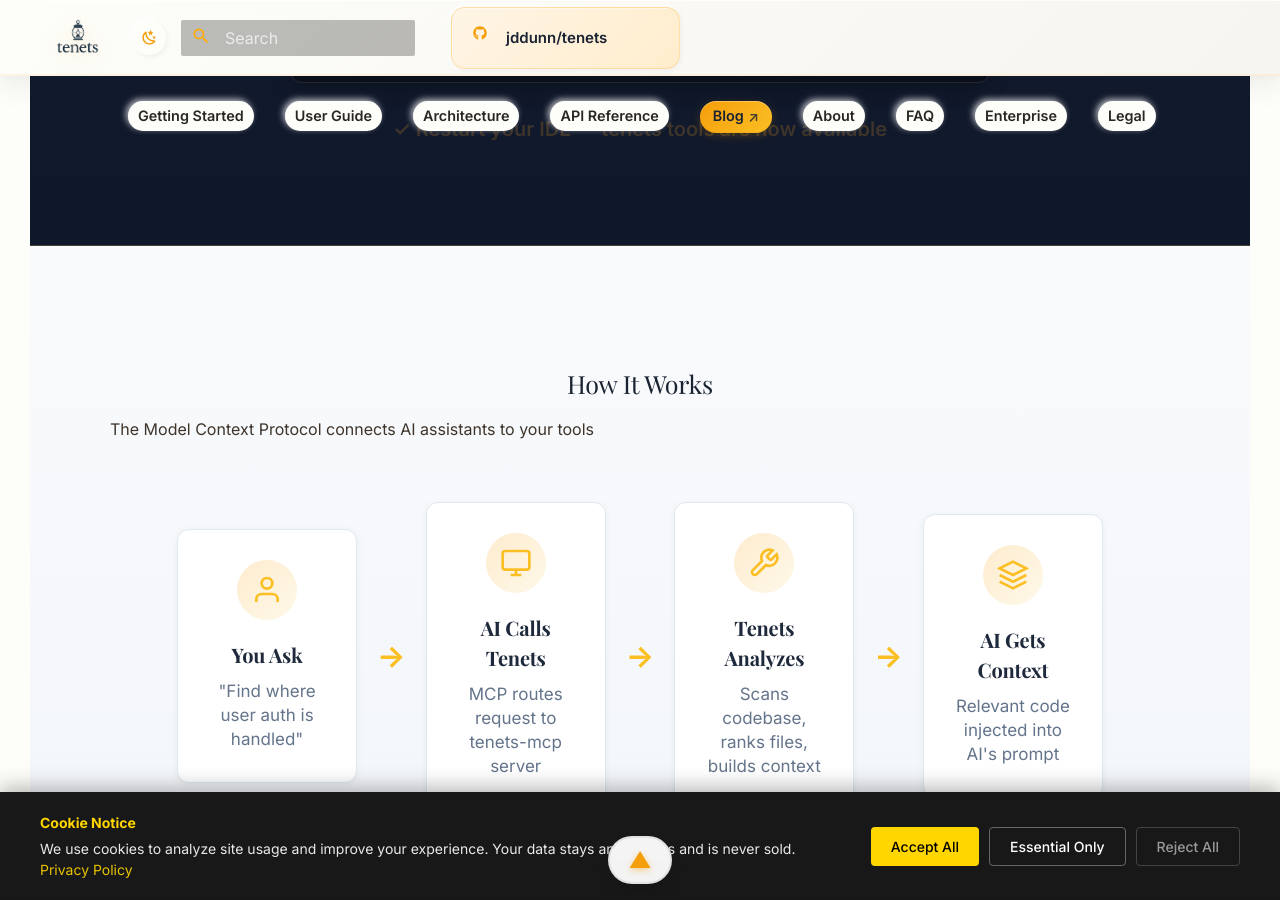
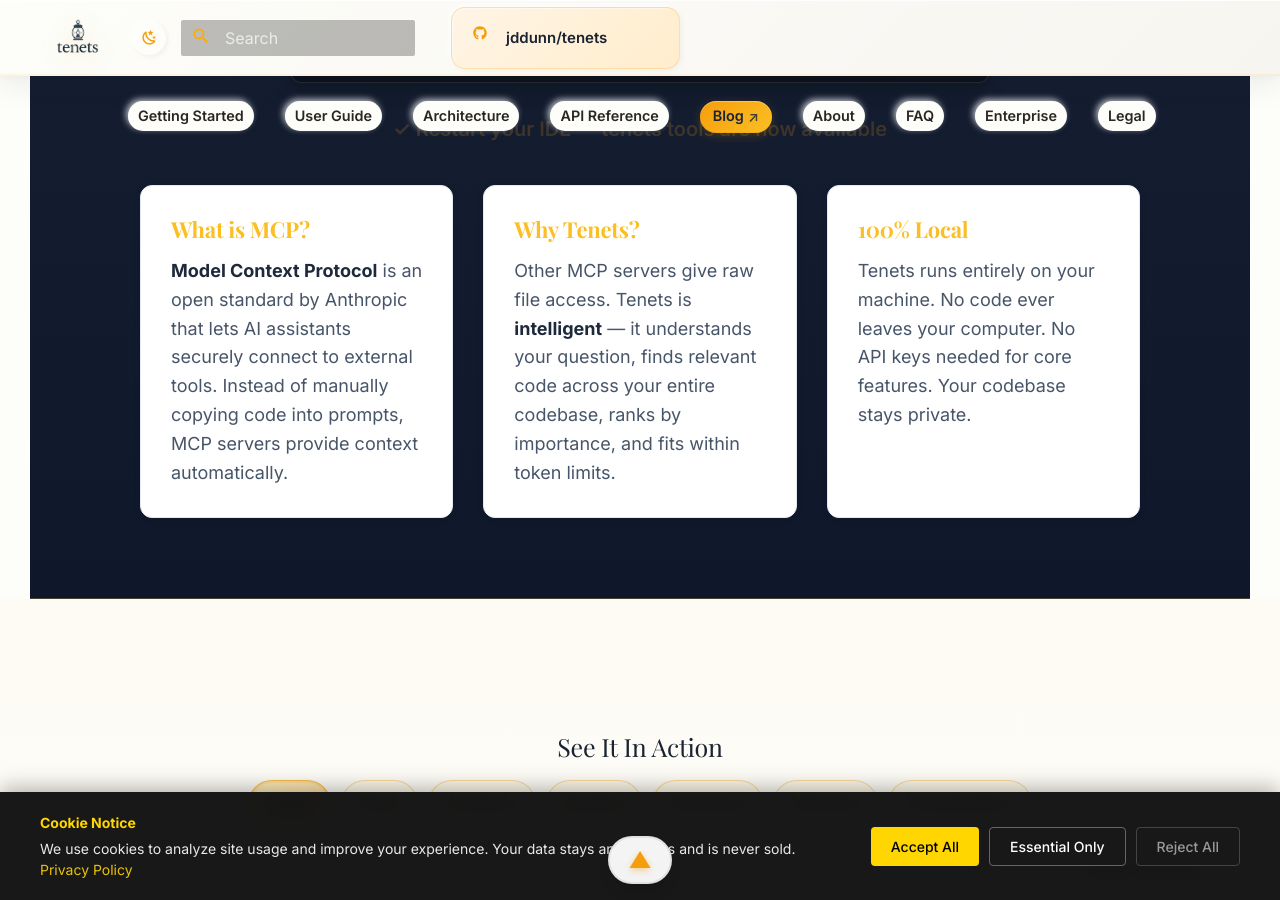
Before and after one commit to jddunn/tenets, an MkDocs documentation site: the page built from docs/index.md, in a window 1280 px wide and 900 px high, scrolled down 1900 px. Built offline with MkDocs 1.6.1 and Material for MkDocs 9.7.7, drawn with Linux system fonts in a browser that asks for light colours; comment, search, counter and statistics services are not loaded; some of the changed text lies outside the part shown.

Commit message:
chore: consolidate How It Works sections on landing page

```diff
--- a/docs/overrides/home.html
+++ b/docs/overrides/home.html
@@ -414,6 +414,22 @@
     </div>
 
     <p class="config-ready">✓ Restart your IDE — tenets tools are now available</p>
+
+    <!-- Quick MCP info cards -->
+    <div class="mcp-details" style="margin-top: 2rem;">
+      <div class="mcp-detail-card">
+        <h4>What is MCP?</h4>
+        <p><strong>Model Context Protocol</strong> is an open standard by Anthropic that lets AI assistants securely connect to external tools. Instead of manually copying code into prompts, MCP servers provide context automatically.</p>
+      </div>
+      <div class="mcp-detail-card">
+        <h4>Why Tenets?</h4>
+        <p>Other MCP servers give raw file access. Tenets is <strong>intelligent</strong> — it understands your question, finds relevant code across your entire codebase, ranks by importance, and fits within token limits.</p>
+      </div>
+      <div class="mcp-detail-card">
+        <h4>100% Local</h4>
+        <p>Tenets runs entirely on your machine. No code ever leaves your computer. No API keys needed for core features. Your codebase stays private.</p>
+      </div>
+    </div>
   </div>
   <script>
     document.querySelectorAll('.ide-tab').forEach(tab => {
@@ -426,81 +442,6 @@
       });
     });
   </script>
-</section>
-
-<!-- How MCP Works Section -->
-<section class="mcp-explanation-section">
-  <div class="section-container">
-    <h2 class="section-title">How It Works</h2>
-    <p class="section-subtitle">The Model Context Protocol connects AI assistants to your tools</p>
-
-    <div class="mcp-flow">
-      <div class="mcp-flow-step">
-        <div class="flow-icon">
-          <svg width="32" height="32" viewBox="0 0 24 24" fill="none" stroke="currentColor" stroke-width="2">
-            <path d="M20 21v-2a4 4 0 0 0-4-4H8a4 4 0 0 0-4 4v2"/>
-            <circle cx="12" cy="7" r="4"/>
-          </svg>
-        </div>
-        <h3>You Ask</h3>
-        <p>"Find where user auth is handled"</p>
-      </div>
-
-      <div class="flow-arrow">→</div>
-
-      <div class="mcp-flow-step">
-        <div class="flow-icon">
-          <svg width="32" height="32" viewBox="0 0 24 24" fill="none" stroke="currentColor" stroke-width="2">
-            <rect x="2" y="3" width="20" height="14" rx="2"/>
-            <path d="M8 21h8M12 17v4"/>
-          </svg>
-        </div>
-        <h3>AI Calls Tenets</h3>
-        <p>MCP routes request to tenets-mcp server</p>
-      </div>
-
-      <div class="flow-arrow">→</div>
-
-      <div class="mcp-flow-step">
-        <div class="flow-icon">
-          <svg width="32" height="32" viewBox="0 0 24 24" fill="none" stroke="currentColor" stroke-width="2">
-            <path d="M14.7 6.3a1 1 0 0 0 0 1.4l1.6 1.6a1 1 0 0 0 1.4 0l3.77-3.77a6 6 0 0 1-7.94 7.94l-6.91 6.91a2.12 2.12 0 0 1-3-3l6.91-6.91a6 6 0 0 1 7.94-7.94l-3.76 3.76z"/>
-          </svg>
-        </div>
-        <h3>Tenets Analyzes</h3>
-        <p>Scans codebase, ranks files, builds context</p>
-      </div>
-
-      <div class="flow-arrow">→</div>
-
-      <div class="mcp-flow-step">
-        <div class="flow-icon">
-          <svg width="32" height="32" viewBox="0 0 24 24" fill="none" stroke="currentColor" stroke-width="2">
-            <path d="M12 2L2 7l10 5 10-5-10-5z"/>
-            <path d="M2 17l10 5 10-5"/>
-            <path d="M2 12l10 5 10-5"/>
-          </svg>
-        </div>
-        <h3>AI Gets Context</h3>
-        <p>Relevant code injected into AI's prompt</p>
-      </div>
-    </div>
-
-    <div class="mcp-details">
-      <div class="mcp-detail-card">
-        <h4>What is MCP?</h4>
-        <p><strong>Model Context Protocol</strong> is an open standard by Anthropic that lets AI assistants securely connect to external tools and data sources. Instead of manually copying code into prompts, MCP servers provide context automatically.</p>
-      </div>
-      <div class="mcp-detail-card">
-        <h4>Why Tenets?</h4>
-        <p>Other MCP servers give raw file access. Tenets is <strong>intelligent</strong> — it understands your question, finds relevant code across your entire codebase, ranks by importance, and fits everything within token limits.</p>
-      </div>
-      <div class="mcp-detail-card">
-        <h4>100% Local</h4>
-        <p>Tenets runs entirely on your machine. No code ever leaves your computer. No API keys needed for core features. Your codebase stays private.</p>
-      </div>
-    </div>
-  </div>
 </section>
 
 <!-- See It In Action: Tabbed Examples -->
```
